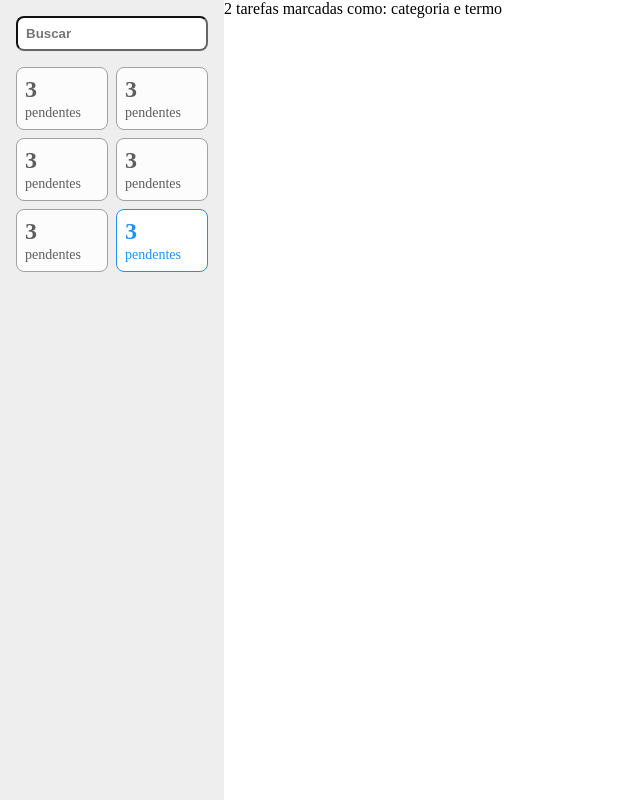
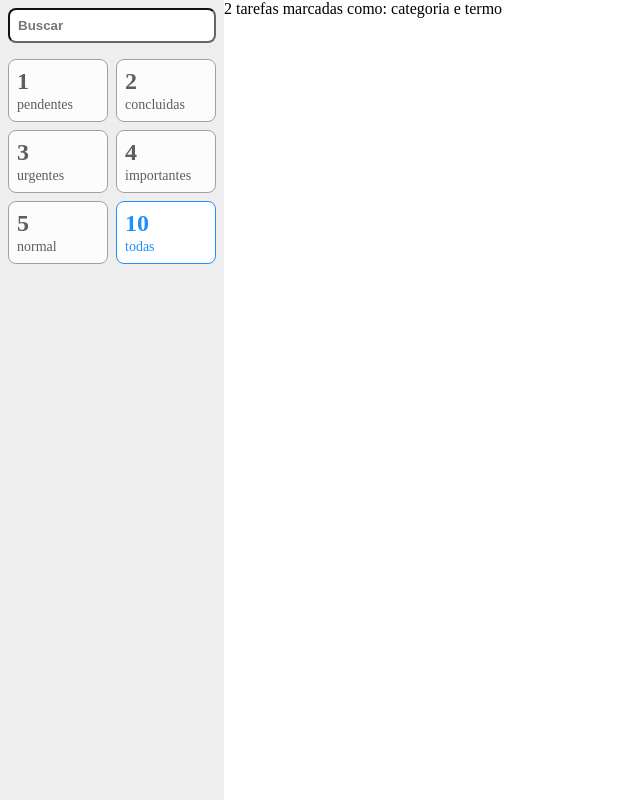
Before and after one commit to ClaudioFerreir/advancedToDoList, a React (Create React App) app: page / in a window 1280 px wide. Shown: the whole page, without its empty margins (0-640 px from the left). Built offline with nearby package versions, Linux system fonts and the light colour scheme.

Commit message:
props cards components added

```diff
--- a/src/Components/FiltroCard/index.tsx
+++ b/src/Components/FiltroCard/index.tsx
@@ -2,12 +2,14 @@ import * as S from './styles'
 
 export type Props = {
   ativo?: boolean
+  contador: number
+  legenda: string
 }
 
-const FiltroCard = (props: Props) => (
-  <S.Card ativo={props.ativo}>
-    <S.Contador>3</S.Contador>
-    <S.Label>pendentes</S.Label>
+const FiltroCard = ({ ativo, contador, legenda }: Props) => (
+  <S.Card ativo={ativo}>
+    <S.Contador>{contador}</S.Contador>
+    <S.Label>{legenda}</S.Label>
   </S.Card>
 )
 
--- a/src/Components/FiltroCard/styles.ts
+++ b/src/Components/FiltroCard/styles.ts
@@ -1,7 +1,10 @@
 import styled from 'styled-components'
+
 import { Props } from '.'
 
-export const Card = styled.div<Props>`
+type PropsSemLegendaEContador = Omit<Props, 'legenda' | 'contador'>
+
+export const Card = styled.div<PropsSemLegendaEContador>`
   padding: 8px;
   border: 1px solid ${(props) => (props.ativo ? '#1E90FF' : '#a1a1a1')};
   background-color: ${(props) => (props.ativo ? '#fff' : '#fcfcfc')};
--- a/src/containers/BarraLateral/index.tsx
+++ b/src/containers/BarraLateral/index.tsx
@@ -7,12 +7,12 @@ const BarraLateral = () => (
     <div>
       <S.Campo type="text" placeholder="Buscar" />
       <S.Filtros>
-        <FiltroCard />
-        <FiltroCard />
-        <FiltroCard />
-        <FiltroCard />
-        <FiltroCard />
-        <FiltroCard ativo />
+        <FiltroCard legenda="pendentes" contador={1} />
+        <FiltroCard legenda="concluidas" contador={2} />
+        <FiltroCard legenda="urgentes" contador={3} />
+        <FiltroCard legenda="importantes" contador={4} />
+        <FiltroCard legenda="normal" contador={5} />
+        <FiltroCard legenda="todas" contador={10} ativo />
       </S.Filtros>
     </div>
   </S.Aside>
--- a/src/containers/BarraLateral/styles.ts
+++ b/src/containers/BarraLateral/styles.ts
@@ -1,7 +1,7 @@
 import styled from 'styled-components'
 
 export const Aside = styled.aside`
-  padding: 16px;
+  padding: 8px;
   background-color: #eee;
   height: 100vh;
 `
```
